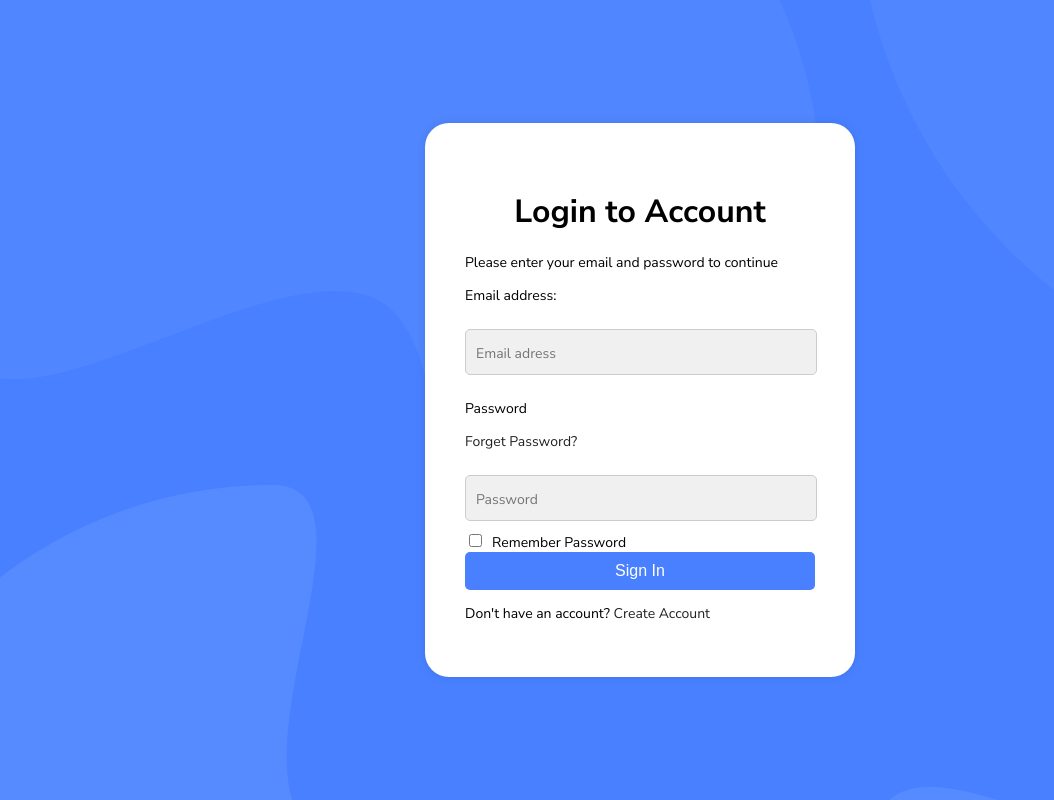
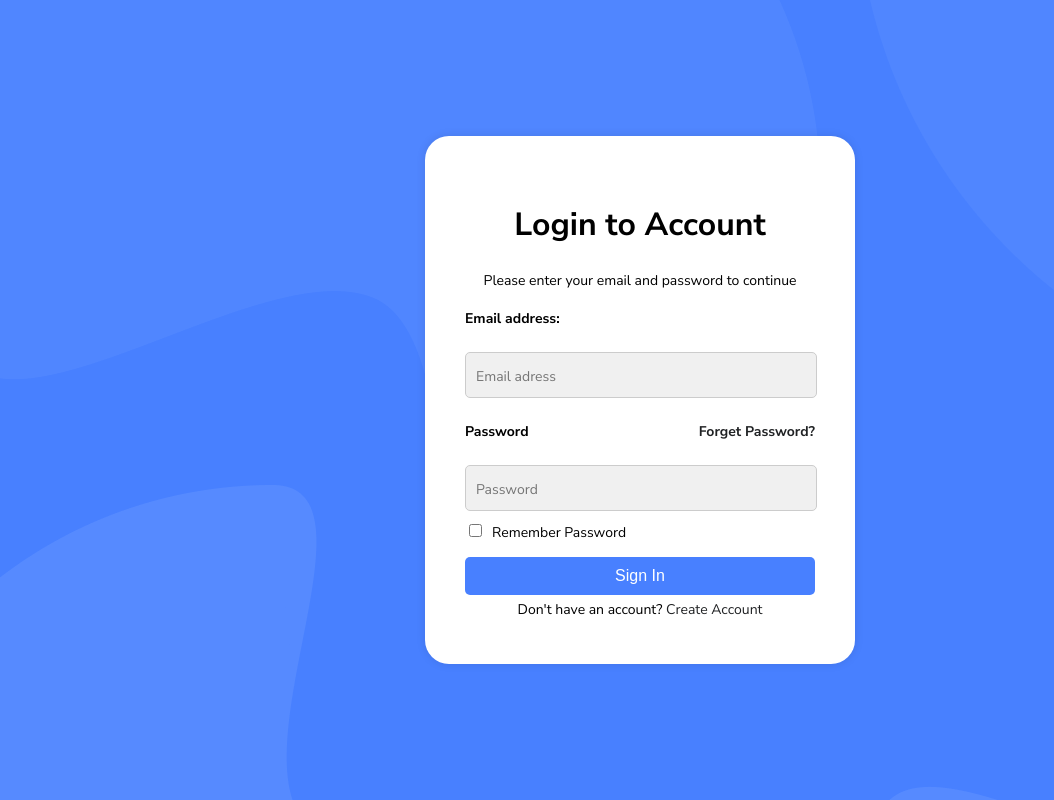
Before and after one commit to Higorcmh/dashboardReact, a React (Vite) app: page / in a window 1280 px wide. Shown: the whole page, without its empty margins (0-1054 px from the left). Built offline with nearby package versions, Linux system fonts and the light colour scheme.

Commit message:
Validação de email e senha, alinhamento de itens

```diff
--- a/src/App.css
+++ b/src/App.css
@@ -9,16 +9,24 @@ body {
   margin: 0;
   font-family: Arial, sans-serif;
 }
+
 .login-container {
+  display: flex;
+  flex-direction: column;
   background-color: white;
   padding: 40px 40px;
   border-radius: 24px;
   box-shadow: 0 0 10px rgba(0, 0, 0, 0.1);
   width: 350px;
 }
-.login-container h2 {
+
+.login-title {
   margin-bottom: 20px;
+  text-align: center;
+  font-size: 32px;
+  font-family: "Nunito Sans", sans-serif;
 }
+
 .login-container input[type="email"],
 .login-container input[type="password"] {
   background-color: #f0f0f0;
@@ -30,11 +38,25 @@ body {
   font-size: 18px;
   font-family: "Nunito Sans", sans-serif;
 }
+
+.login-email {
+  font-size: 14px;
+  font-weight: bold;
+  font-family: "Nunito Sans", sans-serif;
+}
+
+.login-password-text {
+  font-size: 14px;
+  font-weight: bold;
+  font-family: "Nunito Sans", sans-serif;
+}
+
 .login-container input[type="checkbox"] {
   margin-right: 10px;
+  margin-bottom: 20px;
+}
 
-}
-.login-container button {
+.login-button {
   width: 100%;
   padding: 10px;
   background-color:#4880FF;
@@ -44,31 +66,31 @@ body {
   font-size: 16px;
   cursor: pointer;
 }
+
 .login-container button:hover {
   background-color: #357ABD;
 }
+
 .login-container a {
   color: #202224;
   text-decoration: none;
 }
+
 .login-container a:hover {
   color: #5a8cff;
   text-decoration: underline;
 }
 
-.login-title {
-  text-align: center;
-  font-size: 32px;
-  font-family: "Nunito Sans", sans-serif;
-}
-
 .login-text {
   font-size: 14px;
   font-family: "Nunito Sans", sans-serif;
+  text-align: center;
+  margin: 5px;
 }
 
-.login-intro {
-  text-align: center;
+.login-password {
+  display: flex;
+  justify-content: space-between;
 }
 
 input::placeholder {
--- a/src/App.jsx
+++ b/src/App.jsx
@@ -1,29 +1,27 @@
-import { useState } from 'react'
-import reactLogo from './assets/react.svg'
-import viteLogo from '/vite.svg'
 import './App.css'
 
 function App() {
-  const [count, setCount] = useState(0)
 
   return (
     <>
-      <div class="login-container">
-        <h2 class="login-title">Login to Account</h2>
-        <p class="login-text" id='login-intro'>Please enter your email and password to continue</p>
-        <form class="login-form">
-          <p class="login-text">Email address:</p>
-          <input type="email" placeholder="Email adress" required/>
-          <p class="login-text">Password</p>
-          <p class="login-text" id='login-forget'><a id="link-forget" href="#">Forget Password?</a></p>
-          <input type="email" placeholder="Password" required/>
-          <div class="login-checkbox">
-            <input type="checkbox" id="remember"/>
+      <div className="login-container">
+        <h2 className="login-title">Login to Account</h2>
+        <p className="login-text">Please enter your email and password to continue</p>
+        <form className="login-form">
+          <p className="login-email">Email address:</p>
+          <input className="login-input" type="email" pattern="[^@\s]+@[^@\s]+\.[^@\s]+" title="Invalid email address" placeholder="Email adress" required/>
+          <div className="login-password">
+          <p className="login-password-text">Password</p>
+          <p className="login-password-text"><a href="#">Forget Password?</a></p>
+          </div>
+          <input className="login-input" type="password" placeholder="Password" minLength="8" required/>
+          <div className="login-checkbox">
+            <input type="checkbox"/>
             <label for="remember">Remember Password</label>
           </div>
-          <button class="login-button" type="submit">Sign In</button>
+          <button className="login-button" type="submit">Sign In</button>
         </form>
-        <p class="login-text" id='login-create'>Don't have an account? <a id="link-create" href="#">Create Account</a></p>
+        <p className="login-text">Don't have an account? <a href="#">Create Account</a></p>
       </div>
     </>
   )
```
